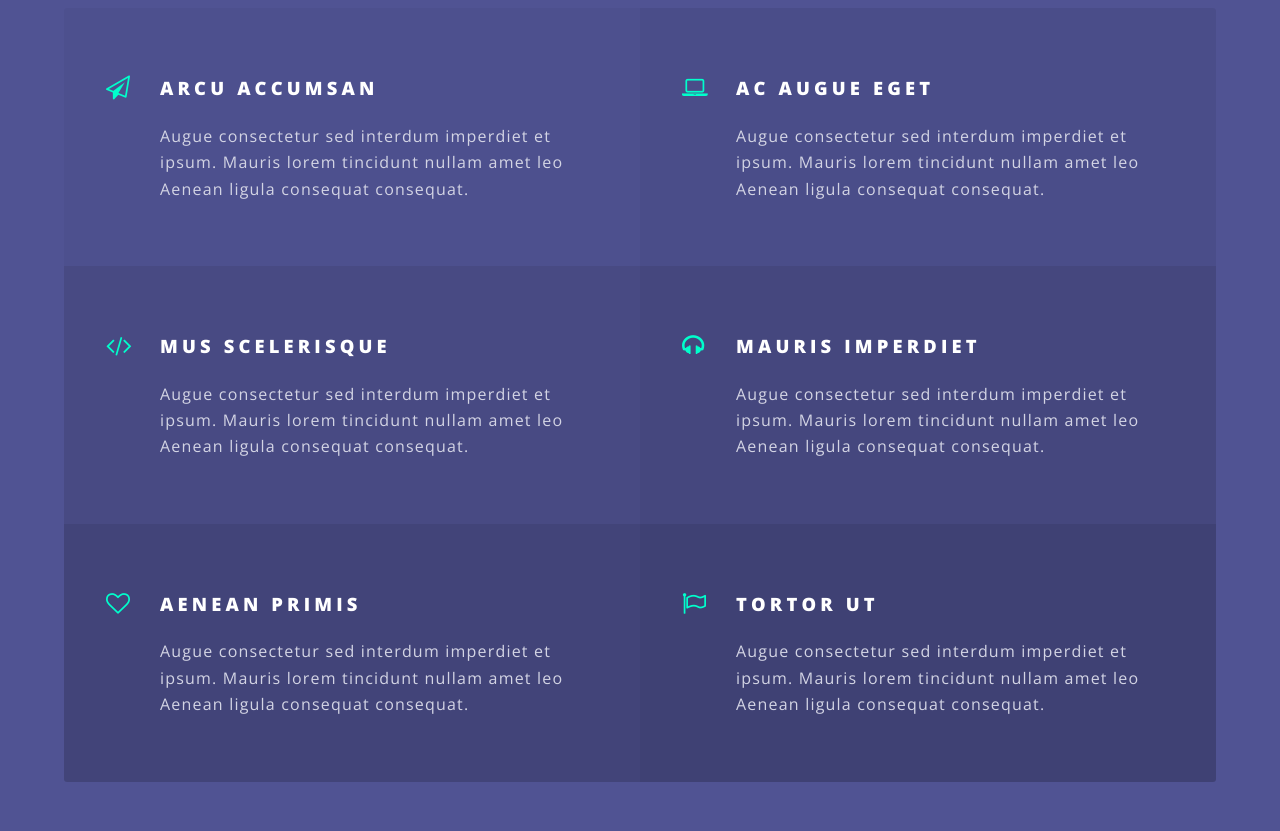
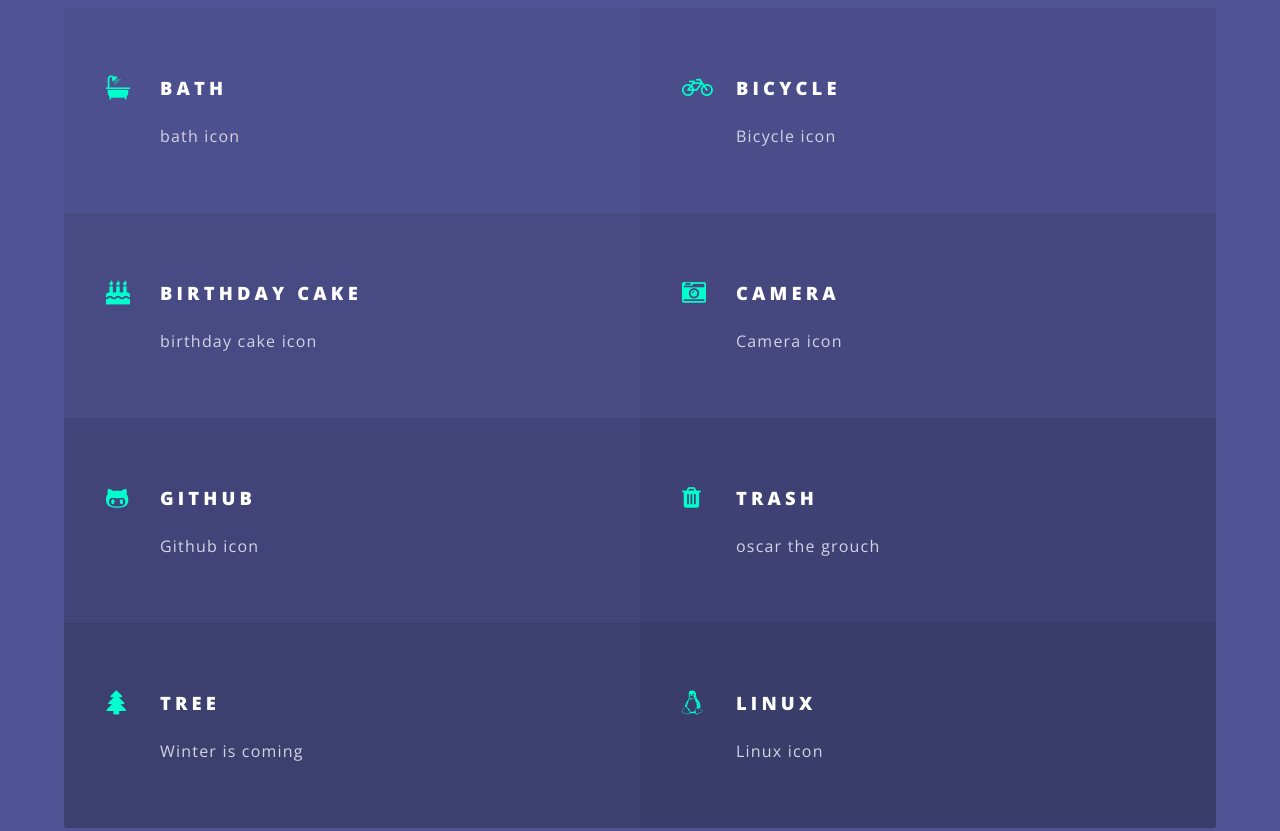
Before and after one commit to louesejackson/Specral-Alpacas, a plain HTML site: page index.html in a window 1280 px wide. Shown: the part 3860-4691 px from the top of the page. Drawn offline with nearby package versions, Linux system fonts and the light colour scheme.

Commit message:
update font awesome icons and copy

```diff
--- a/index.html
+++ b/index.html
@@ -235,30 +235,40 @@ called because of the citric acid used to set the dye). </td>
 			<!--form ends here-->
 
 							<ul class="features">
-								<li class="icon fa-paper-plane-o">
-									<h3>Arcu accumsan</h3>
-									<p>Augue consectetur sed interdum imperdiet et ipsum. Mauris lorem tincidunt nullam amet leo Aenean ligula consequat consequat.</p>
+								<li class="icon fa-bath">
+									<h3>Bath</h3>
+									<p>bath icon</p>
 								</li>
-								<li class="icon fa-laptop">
-									<h3>Ac Augue Eget</h3>
-									<p>Augue consectetur sed interdum imperdiet et ipsum. Mauris lorem tincidunt nullam amet leo Aenean ligula consequat consequat.</p>
+								<li class="icon fa-bicycle">
+									<h3>Bicycle</h3>
+									<p>Bicycle icon</p>
 								</li>
-								<li class="icon fa-code">
-									<h3>Mus Scelerisque</h3>
-									<p>Augue consectetur sed interdum imperdiet et ipsum. Mauris lorem tincidunt nullam amet leo Aenean ligula consequat consequat.</p>
+								<li class="icon fa-birthday-cake">
+									<h3>birthday cake</h3>
+									<p>birthday cake icon</p>
 								</li>
-								<li class="icon fa-headphones">
-									<h3>Mauris Imperdiet</h3>
-									<p>Augue consectetur sed interdum imperdiet et ipsum. Mauris lorem tincidunt nullam amet leo Aenean ligula consequat consequat.</p>
+								<li class="icon fa-camera-retro">
+									<h3>Camera</h3>
+									<p>Camera icon</p>
 								</li>
-								<li class="icon fa-heart-o">
-									<h3>Aenean Primis</h3>
-									<p>Augue consectetur sed interdum imperdiet et ipsum. Mauris lorem tincidunt nullam amet leo Aenean ligula consequat consequat.</p>
+								<li class="icon fa-github-alt">
+									<h3>github</h3>
+									<p>Github icon</p>
 								</li>
-								<li class="icon fa-flag-o">
-									<h3>Tortor Ut</h3>
-									<p>Augue consectetur sed interdum imperdiet et ipsum. Mauris lorem tincidunt nullam amet leo Aenean ligula consequat consequat.</p>
+								<li class="icon fa-trash">
+									<h3>trash</h3>
+									<p>oscar the grouch</p>
 								</li>
+								<li class="icon fa-tree">
+									<h3>Tree</h3>
+									<p>Winter is coming</p>
+								</li>
+
+								<li class="icon fa-linux">
+									<h3>linux</h3>
+									<p>Linux icon</p>
+								</li>
+
 							</ul>
 						</div>
 					</section>
```
